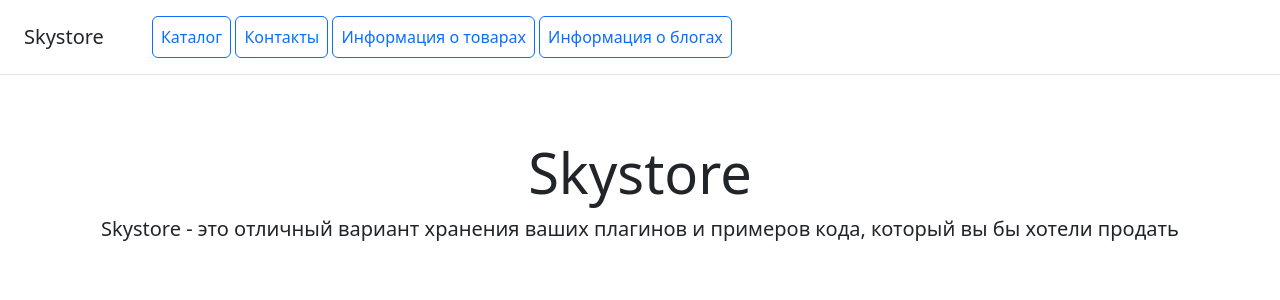
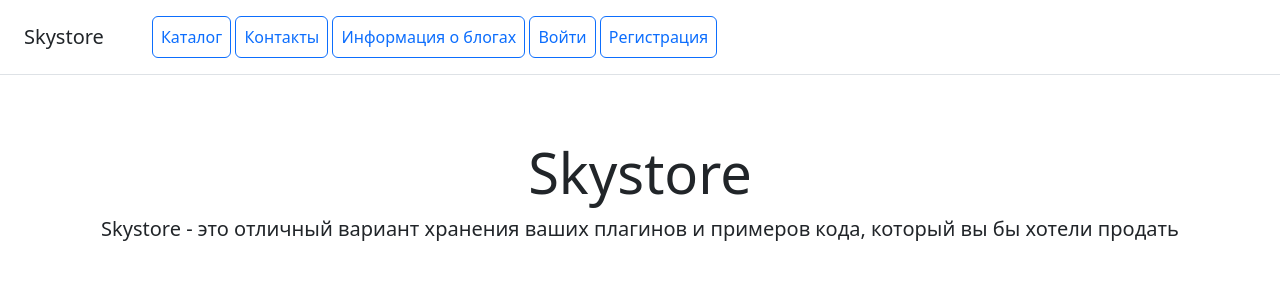
Before and after one commit to rinatyuk-git/HW23_2_project, a Django app: page / in a window 1280 px wide. Shown: the top 300 px of the page. Run offline with Django 4.2, Linux system fonts and the light colour scheme; parts of the project's set-up code (start-up, migrations or seed data) failed here and were passed over.

Commit message:
rest updates

```diff
--- a/catalog/templates/catalog/includes/inc_header.html
+++ b/catalog/templates/catalog/includes/inc_header.html
@@ -3,7 +3,19 @@
     <nav class="ms-5">
         <a class="p-2 btn btn-outline-primary" href="/">Каталог</a>
         <a class="p-2 btn btn-outline-primary" href="/contacts/">Контакты</a>
+        {% if user.is_authenticated %}
         <a class="p-2 btn btn-outline-primary" href="/product_view/">Информация о товарах</a>
+        {% endif %}
         <a class="p-2 btn btn-outline-primary" href="{% url 'blog:blog_list' %}">Информация о блогах</a>
+        {% if user.is_authenticated %}
+        <a class="p-2 btn btn-outline-primary" href="{% url 'users:profile' %}">Профиль</a>
+            <form method="post" action="{% url 'users:logout' %}">
+                {% csrf_token %}
+                <button class="p-2 btn btn-outline-primary" type="submit">Выйти</button>
+            </form>
+        {% else %}
+            <a class="p-2 btn btn-outline-primary" href="{% url 'users:login' %}">Войти</a>
+            <a class="p-2 btn btn-outline-primary" href="{% url 'users:register' %}">Регистрация</a>
+        {% endif %}
     </nav>
 </div>
```
